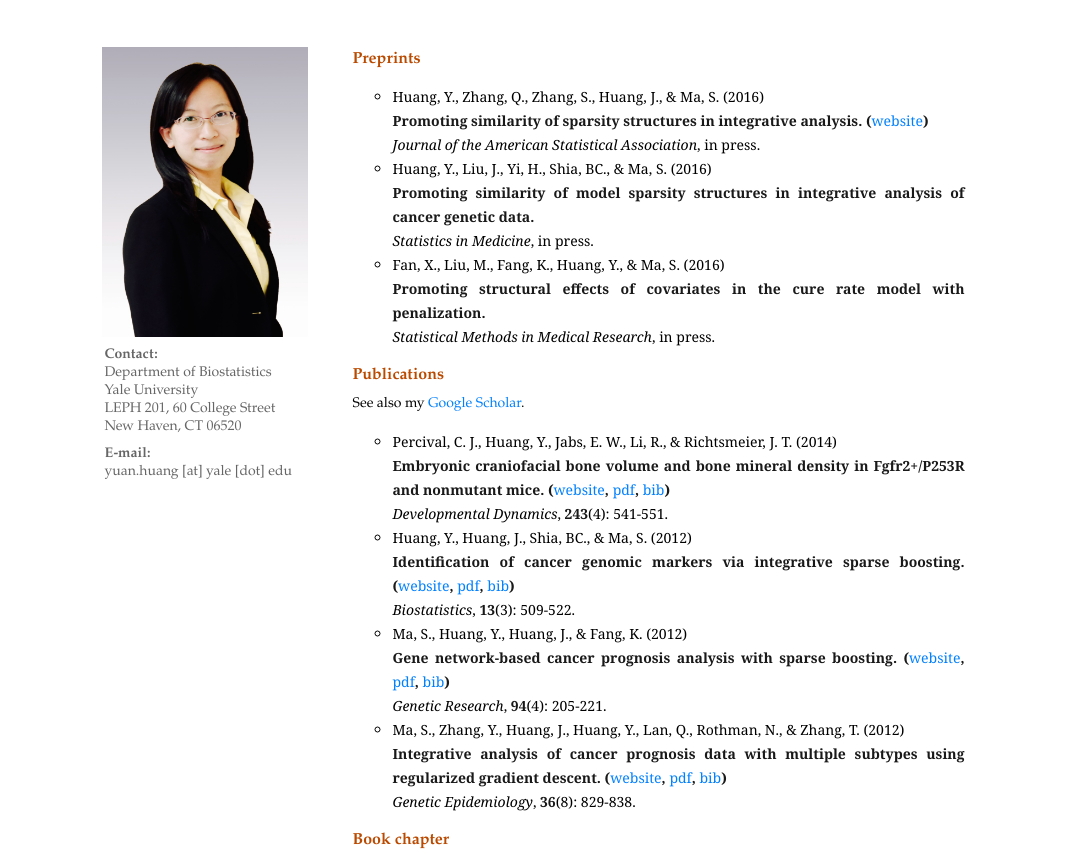
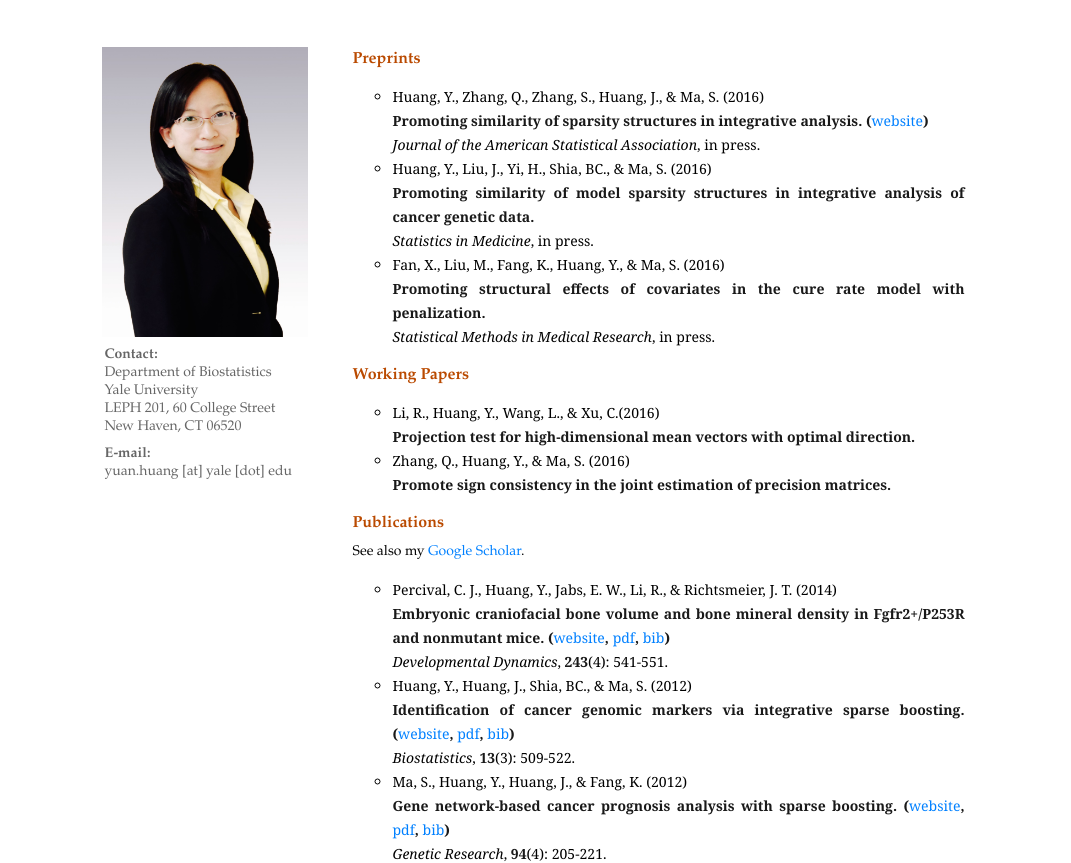
Before and after one commit to yuanhuang/yuanhuang.github.io, a plain HTML site: page pub.html in a window 1280 px wide. Shown: the part 98-961 px from the top of the page, without its empty margins (104-1175 px from the left). Drawn offline with Linux system fonts and the light colour scheme.

Commit message:
add working papers - 2016-10-21

```diff
--- a/pub.html
+++ b/pub.html
@@ -116,6 +116,19 @@
    </li>
 </ul>
 
+<p><span style="font-weight:bold; font-size:16px; color:#BA4A00;">Working Papers</span></p>
+
+<ul>
+
+    <li> Li, R., Huang, Y., Wang, L., & Xu, C.(2016) <br>
+         <strong>Projection test for high-dimensional mean vectors with optimal direction. </strong>
+   </li>
+
+    <li> Zhang, Q., Huang, Y., & Ma, S. (2016) <br>
+         <strong>Promote sign consistency in the joint estimation of precision matrices.</strong> <br>
+   </li>
+</ul>
+
 
  <p><span style="font-weight:bold; font-size:16px; color:#BA4A00;">Publications</span></p>
 
@@ -165,7 +178,7 @@
 
 
 
-	    <p><span style="font-weight:bold; font-size:16px; color:#BA4A00;">Book chapter</span></p>
+	    <p><span style="font-weight:bold; font-size:16px; color:#BA4A00;">Book Chapters</span></p>
 <ul>
 <li>
 Percival, C. J., Kawasaki, K., Huang, Y., Weiss, K., Jabs, E.W., Li, R. & Richtsmeier, J. T. (In press). The contribution of angiogenesis to variation in bone development and evolution. In: Building Bones: Bone Formation and Development in Anthropology (Eds: Percival, C. J. and Richtsmeier, J.T.), <i>Cambridge Studies in Biological and Evolutionary Anthropology</i>, Cambridge University Press.
```
